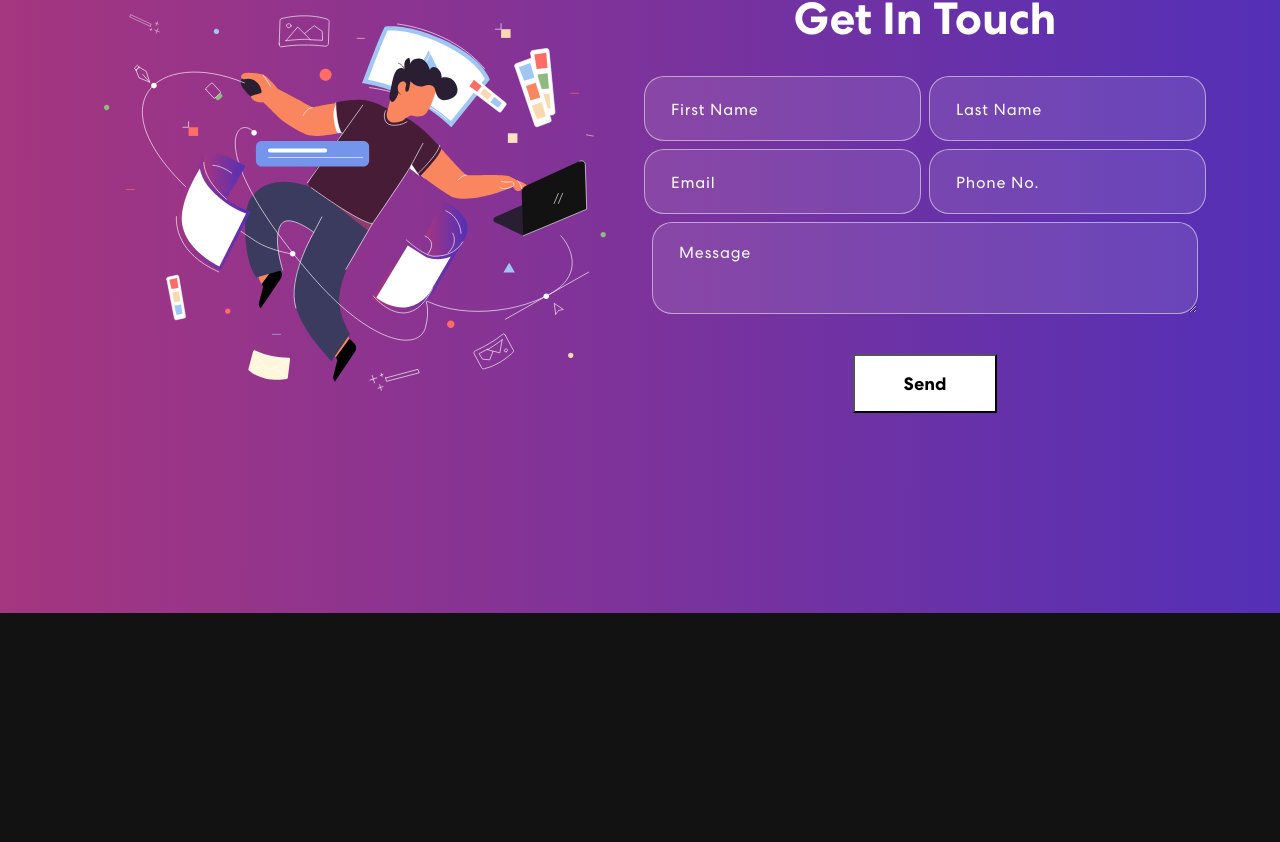
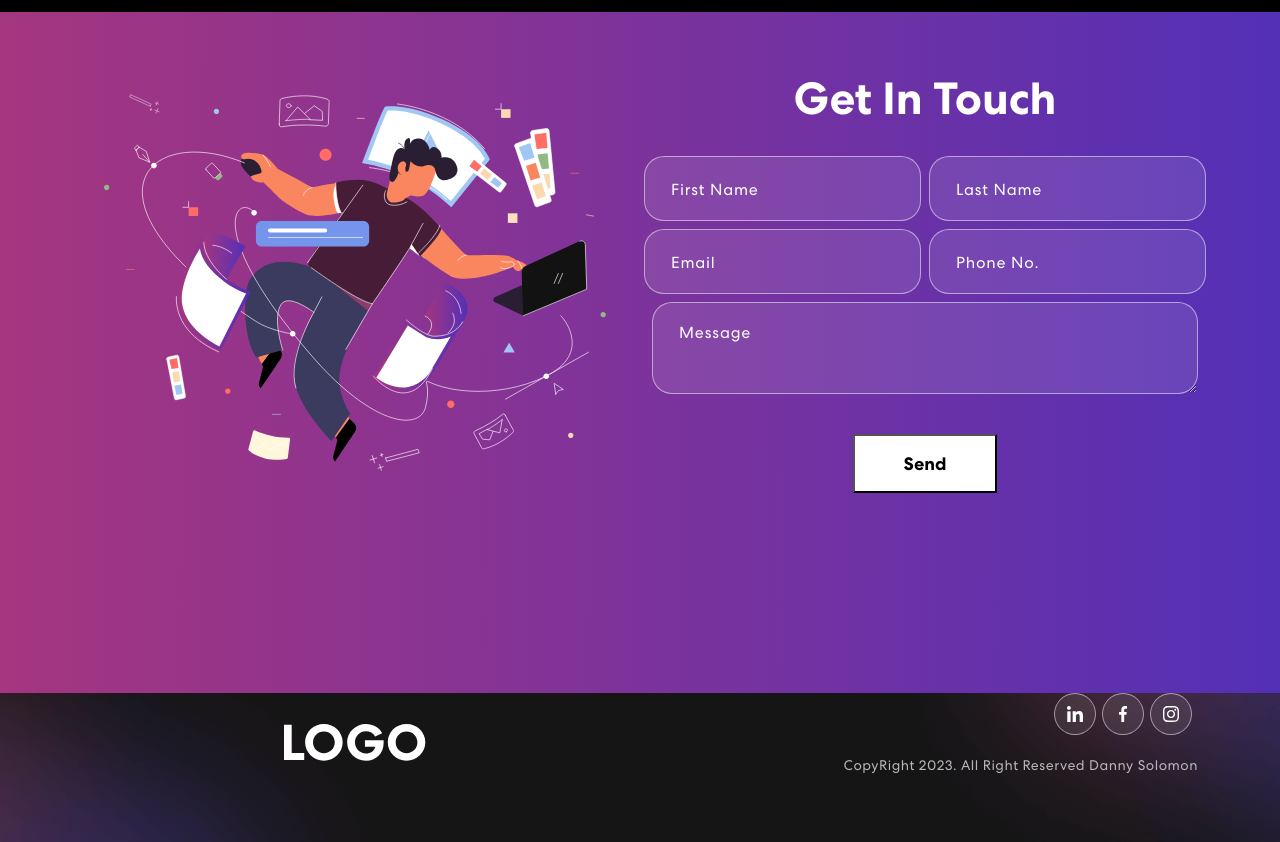
Before and after one commit to 422dsolomon/personal-portfolio, a React (Create React App) app: page / in a window 1280 px wide. Shown: the part 2443-3285 px from the top of the page. Before the commit the page ends 3056 px from the top, so only its background shows below. Built offline with nearby package versions, Linux system fonts and the light colour scheme.

Commit message:
Added footer and fixed some css

```diff
--- a/src/App.css
+++ b/src/App.css
@@ -314,7 +314,8 @@
 
 /* Projects Css */
 .project {
-  padding: 80px 0;
+  padding: 120px 0;
+  z-index: -1;
   position: relative;
   background-color: black;
 }
@@ -509,6 +510,25 @@
   width: 100%;
 }
 
+/*Footer Css */
+.footer {
+  padding: 0 0 50px 0;
+  background-image: url('./assets/img/footer-bg.png');
+  background-position: center center;
+  background-size: cover;
+  background-repeat: no-repeat;
+}
+
+.footer img {
+  width: 26%;
+}
+.footer p {
+  font-weight: 400;
+  font-size: 14px;
+  color: #B8B8B8;
+  letter-spacing: 0.5px;
+  margin-top: 20px;
+}
 
 .App {
   text-align: center;
--- a/src/App.js
+++ b/src/App.js
@@ -1,9 +1,10 @@
 import './App.css';
 import { NavBar } from './components/NavBar';
-import { Banner } from './components/Banner'
-import { Skills } from './components/Skills'
-import { Projects } from './components/Projects'
+import { Banner } from './components/Banner';
+import { Skills } from './components/Skills';
+import { Projects } from './components/Projects';
 import { Contact } from './components/Contact';
+import { Footer } from './components/Footer';
 
 import 'bootstrap/dist/css/bootstrap.min.css'
 
@@ -15,6 +16,7 @@
       <Skills />
       <Projects />
       <Contact />
+      <Footer />
     </div>
   );
 }
--- /dev/null
+++ b/src/components/Footer.js
@@ -0,0 +1,27 @@
+import { Container, Row, Col} from "react-bootstrap"
+import logo from "../assets/img/logo.svg"
+import navIcon1 from '../assets/img/nav-icon1.svg'
+import navIcon2 from '../assets/img/nav-icon2.svg'
+import navIcon3 from '../assets/img/nav-icon3.svg'
+
+export const Footer = () => {
+    return (
+        <footer className="footer">
+            <Container>
+                <Row className="align-items-center">
+                    <Col sm={6}>
+                        <img src={logo} alt="logo" />
+                    </Col>
+                    <Col sm={6} className = "text-center text-sm-end">
+                        <div className="social-icon">
+                            <a href = "#"><img src = {navIcon1} alt = ""/></a>
+                            <a href = "#"><img src = {navIcon2} alt = ""/></a>
+                            <a href = "#"><img src = {navIcon3} alt = ""/></a>
+                        </div>
+                        <p>CopyRight 2023. All Right Reserved Danny Solomon</p>
+                    </Col>
+                </Row>
+            </Container>
+        </footer>
+    )
+}
```
